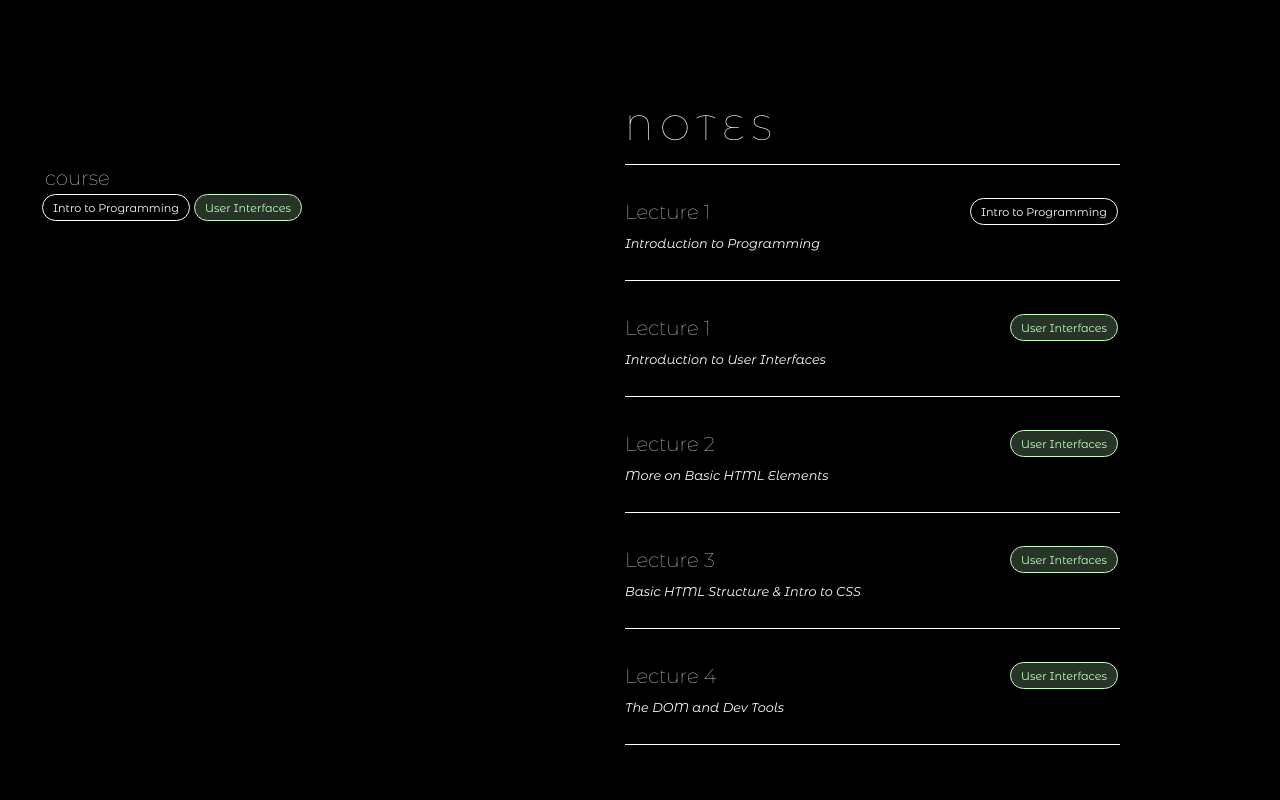
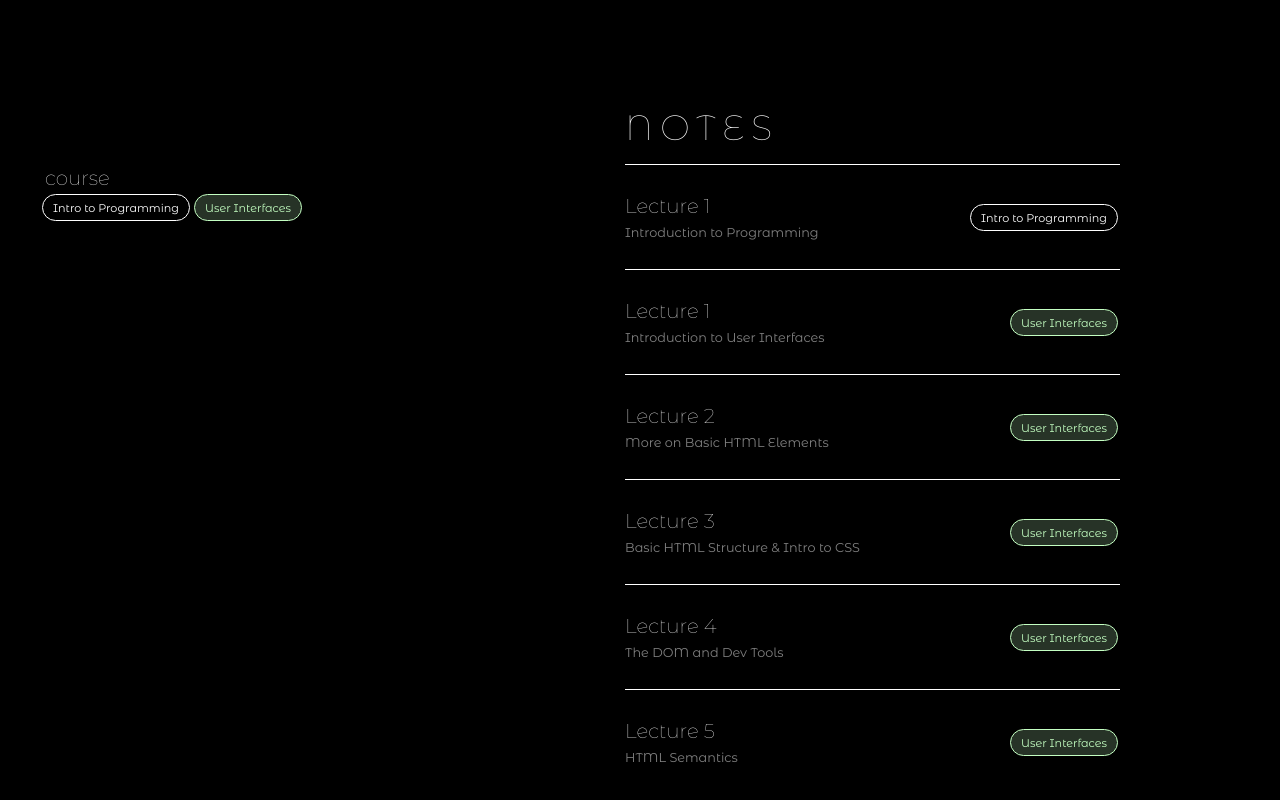
Before and after one commit to elizabeth-poggie/elizabeth-poggie, a Next.js app: page / in a window 1280 px wide. Built offline with nearby package versions, Linux system fonts and the light colour scheme.

Commit message:
clean up list item lol

```diff
--- a/src/components/display/list-item/list-item.module.scss
+++ b/src/components/display/list-item/list-item.module.scss
@@ -2,6 +2,9 @@
 
 .container {
   padding: calc($unit * 4) 0 calc($unit * 4) 0;
+  display: flex;
+  justify-content: space-between;
+  align-items: center;
 }
 
 .categories {
@@ -9,8 +12,5 @@
 }
 
 .title {
-  display: flex;
-  justify-content: space-between;
-  align-items: flex-end;
   padding-bottom: $unit;
 }
--- a/src/components/display/list-item/list-item.tsx
+++ b/src/components/display/list-item/list-item.tsx
@@ -16,11 +16,13 @@ export function ListItem({ title, rightContent, subContent, href }: IProps) {
   return (
     <Link href={href}>
       <div className={styles.container}>
-        <div className={styles.title}>
-          <Text variant="h2">{title}</Text>
-          {rightContent}
+        <div>
+          <div className={styles.title}>
+            <Text variant="h2">{title}</Text>
+          </div>
+          {subContent}
         </div>
-        {subContent}
+        <div>{rightContent}</div>
       </div>
     </Link>
   );
--- a/src/views/notes/notes.tsx
+++ b/src/views/notes/notes.tsx
@@ -40,7 +40,7 @@ export function Notes({ allNotes }: IProps) {
                   />
                 }
                 subContent={
-                  <Text variant="subheading" style="italics">
+                  <Text variant="subheading" color="grey">
                     {note.subtitle}
                   </Text>
                 }
```
